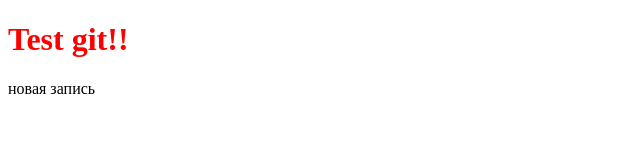
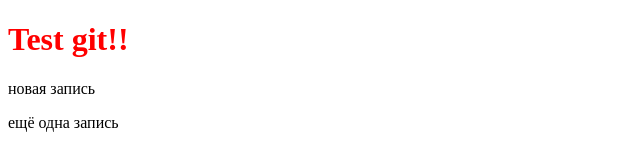
Before and after one commit to saakyanalexandr/hello-world, a plain HTML site: page index.html in a window 1280 px wide. Shown: the whole page, without its empty margins (0-640 px from the left). Drawn offline with Linux system fonts and the light colour scheme.

Commit message:
3 commit

```diff
--- a/index.html
+++ b/index.html
@@ -8,5 +8,6 @@
 <body>
 <h1>Test git!!</h1>
 <p>новая запись</p>
+<p>ещё одна запись</p>
 </body>
 </html>
```
